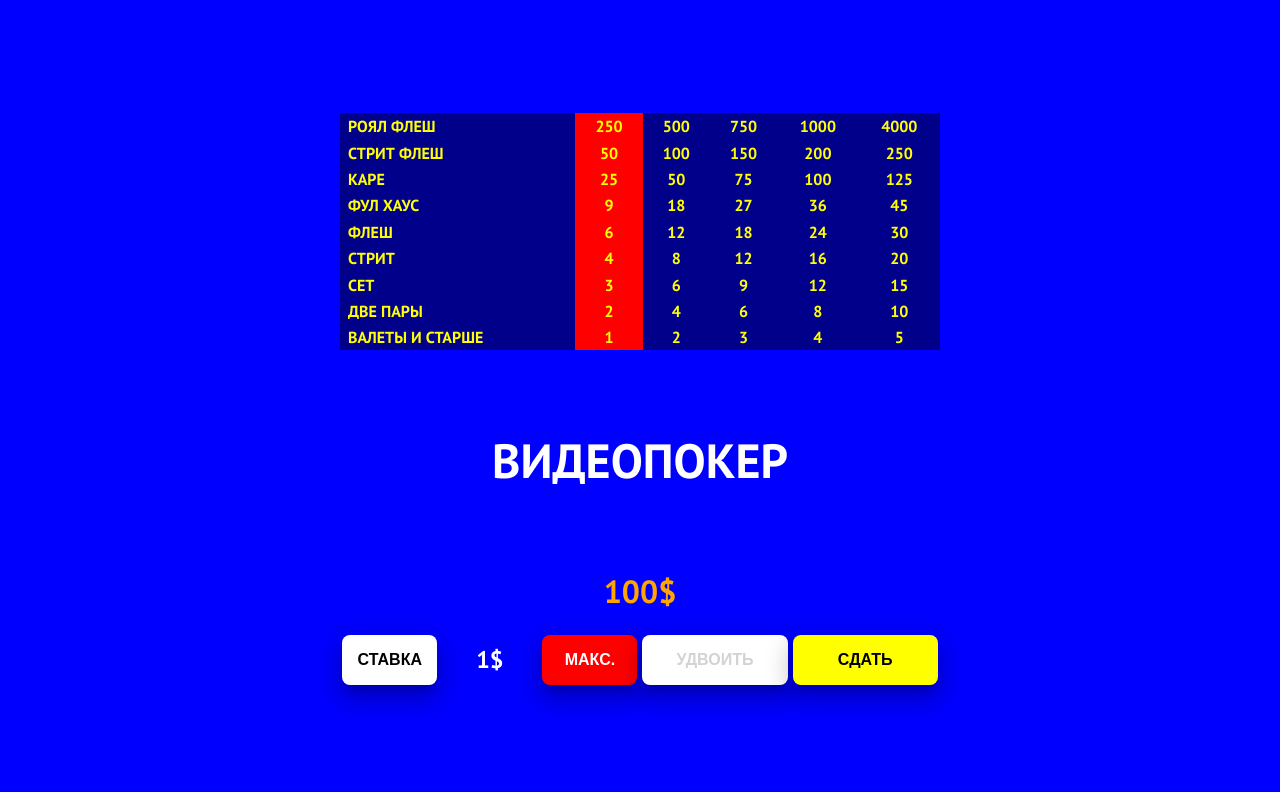
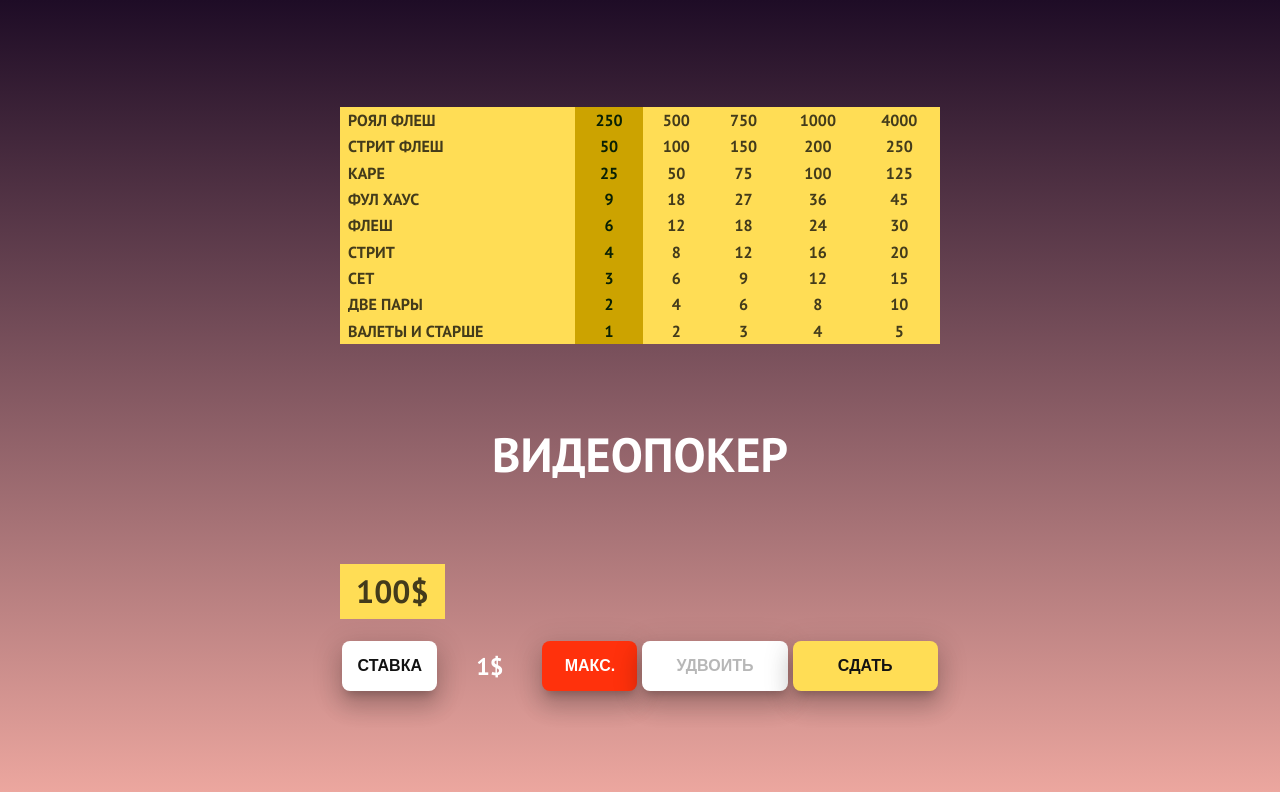
Before and after one commit to danielchacon/video-poker, a React (Create React App) app: page / in a window 1280 px wide. Shown: the top 792 px of the page. Built offline with nearby package versions, Linux system fonts and the light colour scheme.

Commit message:
Redesign WIP

```diff
--- a/src/App.tsx
+++ b/src/App.tsx
@@ -187,7 +187,9 @@ const App = observer(() => {
                         <div className="app__hand-placeholder">ВИДЕОПОКЕР</div>
                     )}
                 </div>
-                <UserBar />
+                <div>
+                    <UserBar />
+                </div>
                 <Tools
                     raiseBetCallback={() => changeBetSize(false)}
                     maxBetCallback={handleMaxBet}
--- a/src/assets/styles/_variables.scss
+++ b/src/assets/styles/_variables.scss
@@ -1,7 +1,14 @@
 $color-1: blue;
-$color-2: darkblue;
-$color-3: yellow;
-$color-4: red;
+
+$color-2: #ffdd55;
+$color-3: #433B1B;
+$color-4: #cca300;
+$color-11: #092004;
+$color-12: #fff8dd;
+$color-13: #ffe066;
+$color-14: #ff310c;
+$color-15: #121212;
+
 $color-5: white;
 $color-6: black;
 $color-7: lightgreen;
@@ -9,6 +16,10 @@ $color-8: orange;
 $color-9: lightgray;
 $color-10: lightblue;
 
+
+
+$gradient-1: linear-gradient(180deg, #1e0c26, #eea8a0);
+
 $base-font-size: 16px;
 $base-font-size-mobile: 12px;
 
--- a/src/components/button.scss
+++ b/src/components/button.scss
@@ -3,7 +3,7 @@
     border: 0;
     padding: 1em 0.5em;
     background-color: $color-5;
-    color: $color-6;
+    color: $color-15;
     box-shadow: 0 8px 9px -5px #0003, 0 15px 22px 2px #00000024, 0 6px 28px 5px #0000001f;
     cursor: pointer;
     width: 100%;
@@ -15,15 +15,15 @@
         font-size: $base-font-size-mobile;
     }
     &--theme-primary {
-        background-color: $color-3;
+        background-color: $color-2;
     }
     &--theme-alert {
-        background-color: $color-4;
+        background-color: $color-14;
         color: $color-5;
     }
     &[disabled] {
         background-color: $color-5;
-        color: $color-9;
+        color: rgba($color-15, 0.3);
         cursor: default;
     }
     &[disabled]#{&}--round {
--- a/src/components/card.scss
+++ b/src/components/card.scss
@@ -21,18 +21,19 @@
     &__name {
         font-size: $base-font-size * 2;
         font-weight: bold;
-        color: $color-6;
+        color: $color-15;
         @media (max-width: $breakpoint-mobile) {
             font-size: $base-font-size-mobile * 2;
         }
         &--red {
-            color: $color-4;
+            color: $color-14;
         }
     }
     &--hidden &__name {
-        color: $color-6;
+        color: $color-15;
     }
     &--highlighted {
-        background-color: $color-7;
+        background-image: linear-gradient(0deg, $color-13, white);
+        background-image: linear-gradient(0deg, $color-13, $color-13 10%, white 10%, white);
     }
 }
--- a/src/components/card.tsx
+++ b/src/components/card.tsx
@@ -16,10 +16,10 @@ export const Card = (props: Props) => {
 
     return (
         <div
-            className={`card ${isHighlighted && 'card--highlighted'} ${
-                disabled && 'card--disabled'
-            } ${pressed && 'card--pressed'} ${clickable && 'card--clickable'} ${
-                hidden && 'card--hidden'
+            className={`card ${isHighlighted ? 'card--highlighted' : ''} ${
+                disabled ? 'card--disabled' : ''
+            } ${pressed ? 'card--pressed' : ''} ${clickable ? 'card--clickable' : ''} ${
+                hidden ? 'card--hidden' : ''
             }`}
             onClick={onClickCallback}
             role="button"
--- a/src/components/hand.scss
+++ b/src/components/hand.scss
@@ -13,11 +13,9 @@
         line-height: 0;
     }
     &__status {
+        color: $color-5;
         &--lock {
-            color: $color-3;
-        }
-        &--unlock {
-            color: rgba($color-5, 0.3);
+            color: $color-2;
         }
         svg {
             width: 30px;
--- a/src/components/hand.tsx
+++ b/src/components/hand.tsx
@@ -41,6 +41,7 @@ export const Hand = observer((props: Props) => {
                                     (ranking &&
                                         ranking.cards &&
                                         ranking.cards.some(el => el.id === card.id)) ||
+                                    (ranking && ranking.cards === undefined) ||
                                     false
                                 }
                                 disabled={disabled}
--- a/src/components/pay-table.scss
+++ b/src/components/pay-table.scss
@@ -33,10 +33,13 @@
         }
         &--selected {
             background-color: $color-4;
+            color: $color-11;
         }
-        &--highlighted#{&}--name,
+        &--highlighted {
+            background-color: $color-12;
+        }
         &--highlighted#{&}--selected {
-            color: $color-5;
+            background-color: $color-2;
         }
         &--desktop {
             @media (max-width: $breakpoint-mobile) {
--- a/src/components/pay-table.tsx
+++ b/src/components/pay-table.tsx
@@ -70,9 +70,9 @@ export const PayTable = observer((props: Props) => {
                             <td
                                 colSpan={5}
                                 className={`pay-table__cell pay-table__cell--name ${
-                                    ranking &&
-                                    ranking.name === row.name &&
-                                    'pay-table__cell--highlighted'
+                                    ranking && ranking.name === row.name
+                                        ? 'pay-table__cell--highlighted'
+                                        : ''
                                 }`}
                             >
                                 {row.title}
--- a/src/components/user-bar.scss
+++ b/src/components/user-bar.scss
@@ -1,8 +1,11 @@
 @import '../assets/styles/variables';
 .user-bar {
+    display: inline-block;
+    padding: 0.2em 0.5em;
     font-size: $base-font-size * 2;
     font-weight: bold;
-    color: $color-8;
+    background-color: $color-2;
+    color: $color-3;
     text-align: center;
     @media (max-width: $breakpoint-mobile) {
         font-size: $base-font-size-mobile * 2;
--- a/src/index.scss
+++ b/src/index.scss
@@ -5,6 +5,6 @@
     padding: 0;
 }
 body {
-    background-color: $color-1;
+    background-image: $gradient-1;
     font-family: 'PT Sans', sans-serif;
 }
```
